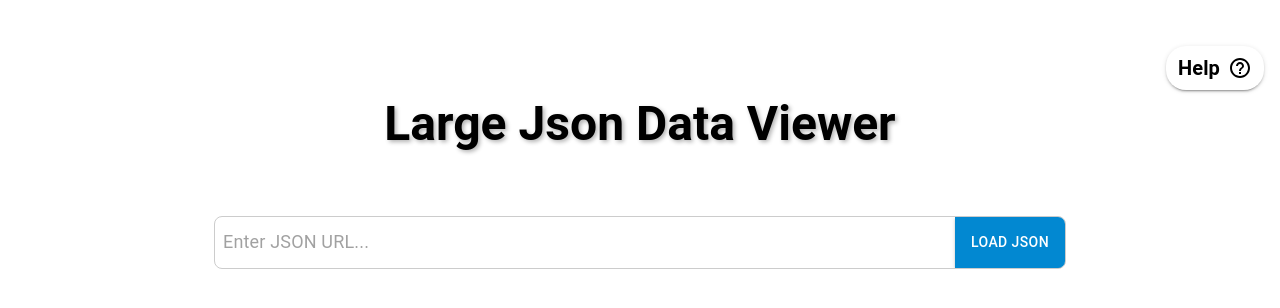
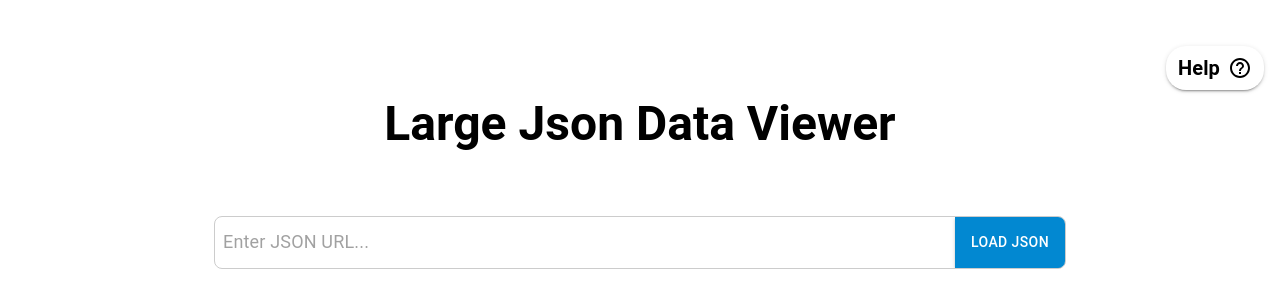
Before and after one commit to saima-khan1/large-json-handler, a React (Vite) app in the folder client/: page / in a window 1280 px wide. Shown: the top 308 px of the page. Built offline with nearby package versions, Linux system fonts and the light colour scheme; no server answers.

Commit message:
removed shadow from header

```diff
--- a/client/src/components/ChunkedDataLoader.tsx
+++ b/client/src/components/ChunkedDataLoader.tsx
@@ -139,11 +139,8 @@ const ChunkedDataLoader: React.FC = () => {
             fontWeight="bold"
             sx={{
               textAlign: "center",
-
               pb: 6,
-
               fontSize: { xs: "1.8rem", sm: "2.5rem", md: "3rem" },
-              textShadow: "2px 2px 4px rgba(0, 0, 0, 0.3)",
             }}
           >
             Large Json Data Viewer
```
